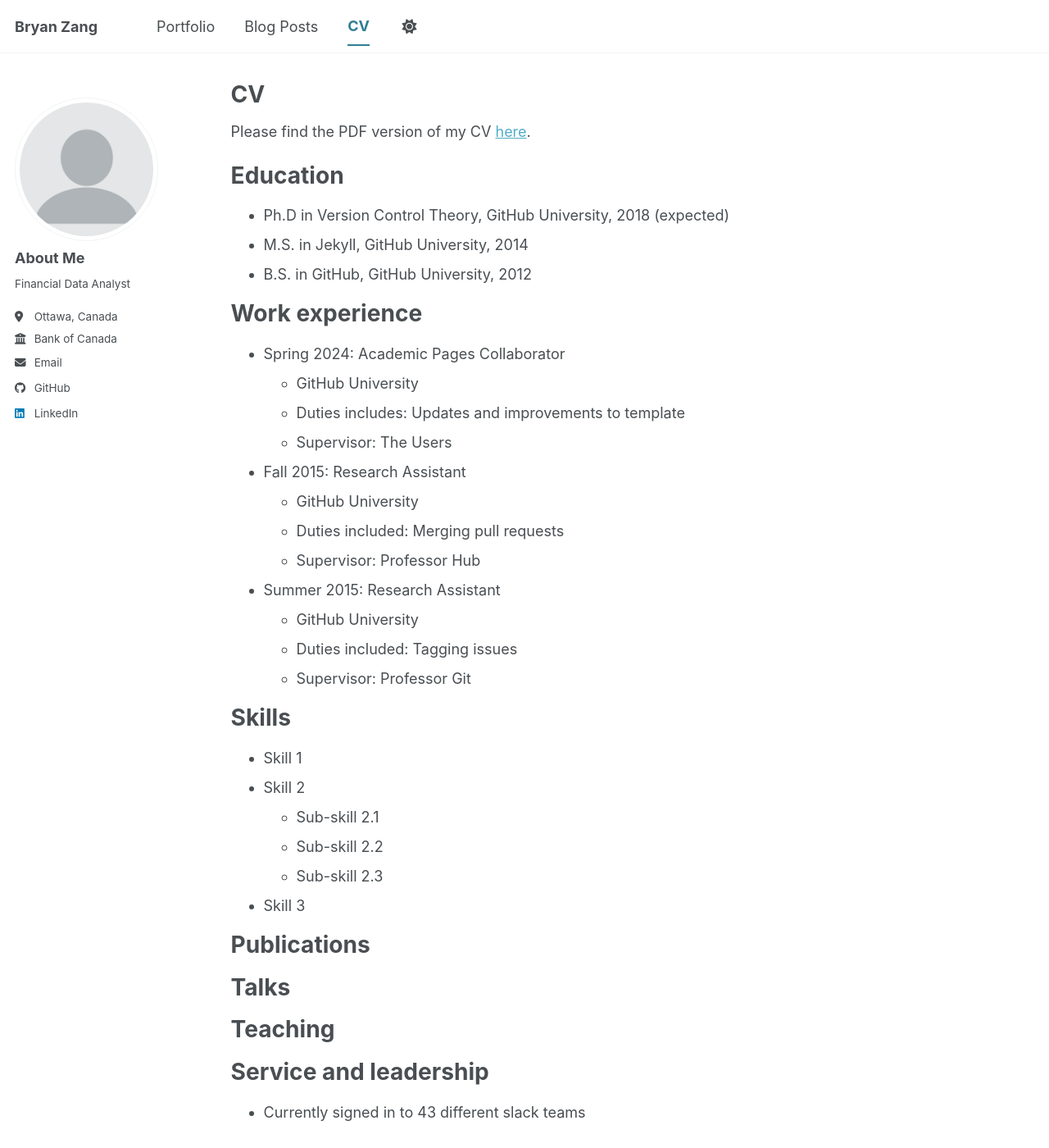
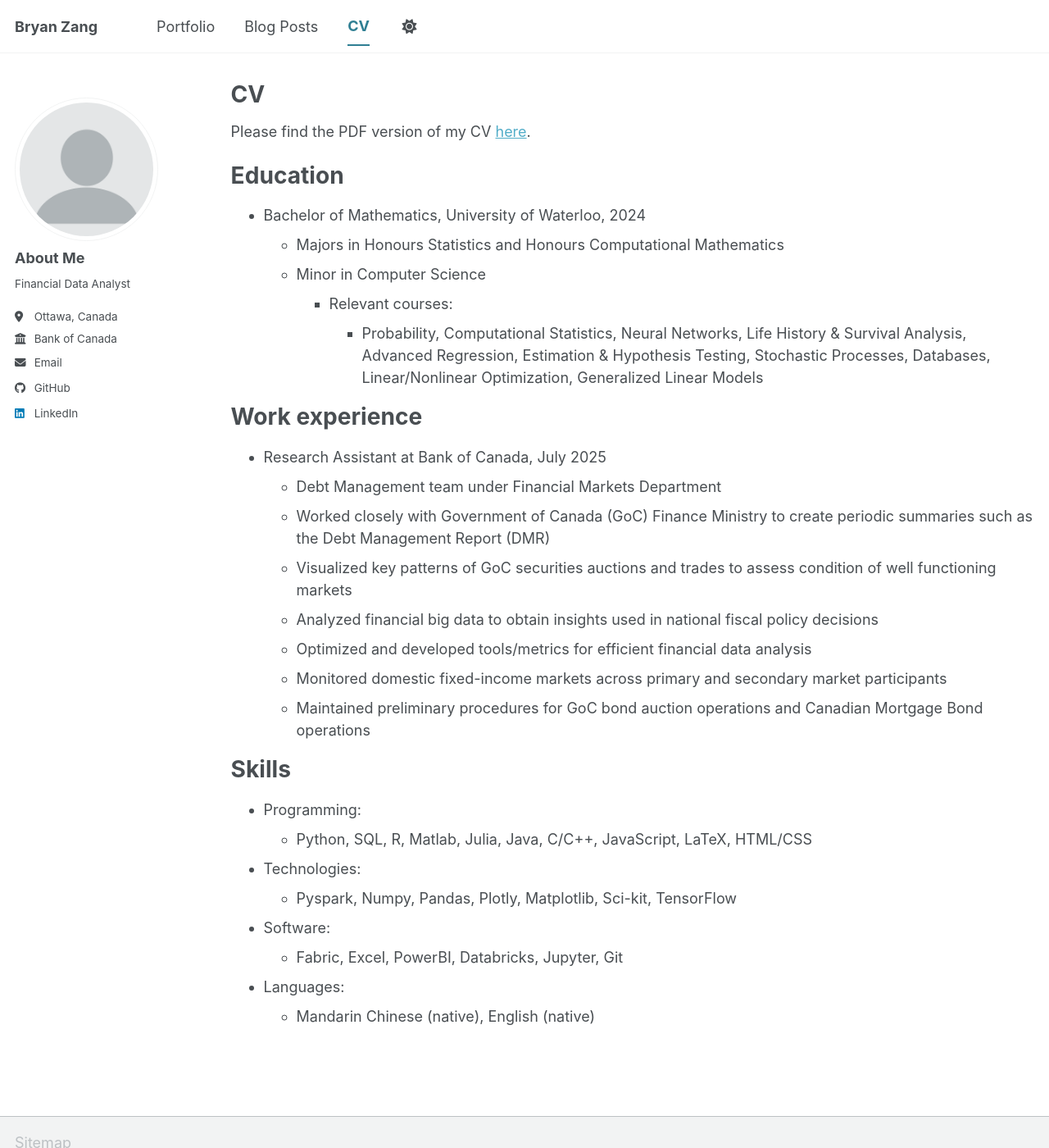
Before and after one commit to bryanzang/bryanzang.github.io, a Jekyll site: the page built from _pages/cv.md, in a window 1280 px wide and 1400 px high. Shown: the whole window at 82% size. Built offline with Jekyll 4.4.1, drawn with Linux system fonts in a browser that asks for light colours; a script bundle is joined from its source files by our own code; library files that are not in the unit come from our copies.

Commit message:
updated cv

```diff
--- a/_pages/cv.md
+++ b/_pages/cv.md
@@ -13,37 +13,35 @@
 
 Education
 ======
-* Ph.D in Version Control Theory, GitHub University, 2018 (expected)
-* M.S. in Jekyll, GitHub University, 2014
-* B.S. in GitHub, GitHub University, 2012
+* Bachelor of Mathematics, University of Waterloo, 2024
+  * Majors in Honours Statistics and Honours Computational Mathematics
+  * Minor in Computer Science
+    * Relevant courses:
+      * Probability, Computational Statistics, Neural Networks, Life History & Survival Analysis, Advanced Regression, Estimation & Hypothesis Testing, Stochastic Processes, Databases, Linear/Nonlinear Optimization, Generalized Linear Models
 
 Work experience
 ======
-* Spring 2024: Academic Pages Collaborator
-  * GitHub University
-  * Duties includes: Updates and improvements to template
-  * Supervisor: The Users
-
-* Fall 2015: Research Assistant
-  * GitHub University
-  * Duties included: Merging pull requests
-  * Supervisor: Professor Hub
-
-* Summer 2015: Research Assistant
-  * GitHub University
-  * Duties included: Tagging issues
-  * Supervisor: Professor Git
+* Research Assistant at Bank of Canada, July 2025
+  * Debt Management team under Financial Markets Department
+  * Worked closely with Government of Canada (GoC) Finance Ministry to create periodic summaries such as the Debt Management Report (DMR)
+  * Visualized key patterns of GoC securities auctions and trades to assess condition of well functioning markets
+  * Analyzed financial big data to obtain insights used in national fiscal policy decisions
+  * Optimized and developed tools/metrics for efficient financial data analysis
+  * Monitored domestic fixed-income markets across primary and secondary market participants
+  * Maintained preliminary procedures for GoC bond auction operations and Canadian Mortgage Bond operations
 
 Skills
 ======
-* Skill 1
-* Skill 2
-  * Sub-skill 2.1
-  * Sub-skill 2.2
-  * Sub-skill 2.3
-* Skill 3
+* Programming:
+  * Python, SQL, R, Matlab, Julia, Java, C/C++, JavaScript, LaTeX, HTML/CSS
+* Technologies:
+  * Pyspark, Numpy, Pandas, Plotly, Matplotlib, Sci-kit, TensorFlow
+* Software:
+  * Fabric, Excel, PowerBI, Databricks, Jupyter, Git
+* Languages:
+  * Mandarin Chinese (native), English (native)
 
-Publications
+<!-- Publications
 ======
   <ul>{% for post in site.publications reversed %}
     {% include archive-single-cv.html %}
@@ -63,4 +61,4 @@
 
 Service and leadership
 ======
-* Currently signed in to 43 different slack teams
+* Currently signed in to 43 different slack teams -->
```
